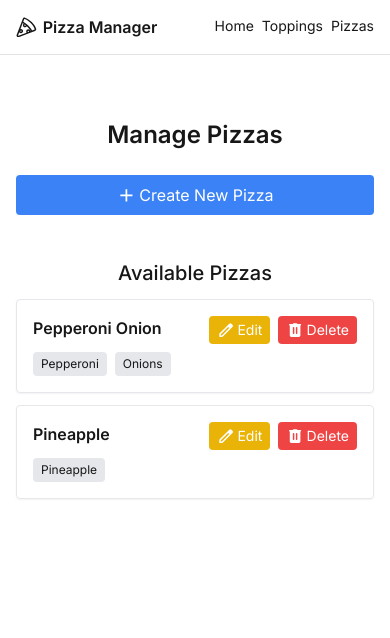
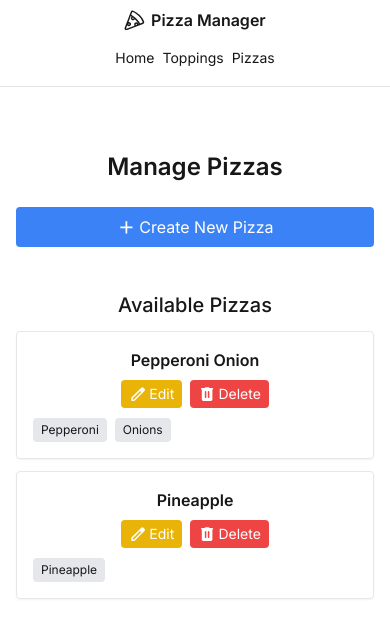
Before and after one commit to thanneman/strongmind-pizza, a Next.js app: page /pizzas in a window 390 px wide. Shown: the top 638 px of the page. Built offline with nearby package versions, Linux system fonts and the light colour scheme.

Commit message:
chore: update ui

```diff
--- a/src/components/global/nav.js
+++ b/src/components/global/nav.js
@@ -3,17 +3,17 @@ import Link from 'next/link'
 export default function Nav() {
     return (
         <header className='w-full border-b border-zinc-200'>
-            <div className='container flex items-center justify-between md:justify-center gap-x-8'>
+            <nav className='container flex flex-col items-center justify-between pt-2 xs:flex-row md:justify-center gap-x-8 xs:pt-0'>
                 <Link href='/' className='flex items-center text-base md:text-xl font-semibold gap-x-1.5 hover:text-zinc-500 transition-colors'>
                     <svg xmlns="http://www.w3.org/2000/svg" width="1.3em" height="1.3em" viewBox="0 0 64 64"><path fill="currentColor" d="M62 36.3c-2.2-6.9-7-14.2-13.5-20.8C41.9 9 34.6 4.2 27.7 2c-2.7-.9-5.6.5-6.7 3.2L2.1 55c-.8 2-.3 4.2 1.2 5.7c1 1 2.4 1.6 3.8 1.6c.6 0 1.3-.1 1.9-.4l32.9-12.5h.1L58.8 43c2.7-1.1 4.1-4 3.2-6.7M7.4 57.7c-.5.2-.8 0-.9-.2c-.1-.1-.4-.5-.2-.9L9.9 47c1.2 1.7 3.2 2.8 5.4 2.8c3.6 0 6.6-2.9 6.6-6.6c0-3.6-2.9-6.6-6.6-6.6c-.5 0-1 .1-1.5.2l6.9-18.1c.8.5 1.7 1.1 2.6 1.7c-1.3 1.2-2.1 2.9-2.1 4.8c0 3.6 2.9 6.6 6.6 6.6c2.4 0 4.5-1.3 5.7-3.3c4.2 4 8.4 8.8 12 14.6l-1 .4c-.4-3.3-3.2-5.8-6.5-5.8c-3.6 0-6.6 2.9-6.6 6.6c0 1.4.4 2.7 1.2 3.8zm5.8-14.4c0-1.1.9-2.1 2.1-2.1c1.1 0 2.1.9 2.1 2.1c0 1.1-.9 2.1-2.1 2.1c-1.1 0-2.1-1-2.1-2.1m14-19.9c.8.7 1.7 1.3 2.6 2.1c0 1.1-.9 2-2.1 2c-1.1 0-2.1-.9-2.1-2.1c0-1 .7-1.8 1.6-2m10 23c-.8-.3-1.4-1-1.4-2c0-1.1.9-2.1 2.1-2.1c1.1 0 2.1.9 2.1 2.1c0 .4-.1.7-.3 1zm20-7.7l-7.6 2.9c-4.8-7.9-10.5-14.2-16.2-19c-.1 0-.1-.1-.2-.1c-1.4-1.2-2.8-2.3-4.1-3.3c-2.4-1.8-4.6-3.3-6.8-4.6l2.9-7.7c.1-.3.5-.6.8-.6h.3c6.1 1.9 13 6.4 18.9 12.4c5.9 5.9 10.5 12.9 12.4 18.9c.3.5 0 1-.4 1.1"></path></svg>
                     Pizza Manager
                 </Link>
-                <nav className='flex gap-x-2 md:gap-x-4'>
+                <div className='flex gap-x-2 md:gap-x-4'>
                     <Link href='/' className='py-4 text-sm transition-colors border-b-2 border-transparent hover:border-zinc-500 md:text-base'>Home</Link>
                     <Link href='/toppings' className='py-4 text-sm transition-colors border-b-2 border-transparent hover:border-zinc-500 md:text-base'>Toppings</Link>
                     <Link href='/pizzas' className='py-4 text-sm transition-colors border-b-2 border-transparent hover:border-zinc-500 md:text-base'>Pizzas</Link>
-                </nav>
-            </div>
+                </div>
+            </nav>
         </header>
     )
 }
--- a/src/pages/pizzas.js
+++ b/src/pages/pizzas.js
@@ -103,7 +103,7 @@ export default function Pizzas() {
                     <ul className='flex flex-col w-full gap-y-3'>
                         {pizzas.map((pizza) => (
                             <div key={pizza.id} className='p-4 border rounded shadow-sm'>
-                                <div className='flex justify-between'>
+                                <div className='flex flex-col items-center justify-between xs:flex-row gap-y-2'>
                                     <h3 className='text-base font-semibold md:text-lg'>{pizza.name}</h3>
                                     <div className='flex gap-x-2'>
                                         <button onClick={() => openDialog(pizza)} className='flex justify-center text-sm md:text-base items-center gap-x-0.5 px-2 py-1 text-white bg-yellow-500 rounded hover:bg-yellow-600'>
@@ -116,7 +116,7 @@ export default function Pizzas() {
                                         </button>
                                     </div>
                                 </div>
-                                <div className='flex flex-wrap gap-2 mt-2'>
+                                <div className='flex flex-wrap gap-2 mt-2.5'>
                                     {pizza.toppings.map((toppingId) => {
                                         const topping = availableToppings.find((t) => t.id === toppingId);
                                         return <span key={toppingId} className='px-2 py-1 text-xs bg-gray-200 rounded'>{topping.name}</span>;
--- a/src/pages/toppings.js
+++ b/src/pages/toppings.js
@@ -47,13 +47,14 @@ export default function Toppings() {
     }
 
     const openDialog = (topping = { name: '' }) => {
-        setNewTopping(topping.name)
+        setEditingName(topping.name)
         setEditingId(topping.id || null)
         setIsDialogOpen(true)
     }
 
     const closeDialog = () => {
         setNewTopping('')
+        setEditingName('')
         setEditingId(null)
         setIsDialogOpen(false)
     }
@@ -103,8 +104,8 @@ export default function Toppings() {
                             <form onSubmit={(e) => { e.preventDefault(); editingId ? updateTopping(editingId) : addTopping(); }} className='flex flex-col mt-4 gap-y-4'>
                                 <input
                                     type='text'
-                                    value={newTopping}
-                                    onChange={(e) => setNewTopping(e.target.value)}
+                                    value={editingId ? editingName : newTopping}
+                                    onChange={(e) => editingId ? setEditingName(e.target.value) : setNewTopping(e.target.value)}
                                     placeholder='Topping name'
                                     className='p-2 border rounded'
                                 />
--- a/tailwind.config.js
+++ b/tailwind.config.js
@@ -7,6 +7,9 @@ module.exports = {
     ],
     theme: {
         extend: {
+            screens: {
+                'xs': '475px',
+            },
             container: {
                 center: true,
                 padding: '1rem',
@@ -15,6 +18,9 @@ module.exports = {
                 background: "var(--background)",
                 foreground: "var(--foreground)",
             },
+            future: {
+                hoverOnlyWhenSupported: true,
+            },
         },
     },
     plugins: [],
```
